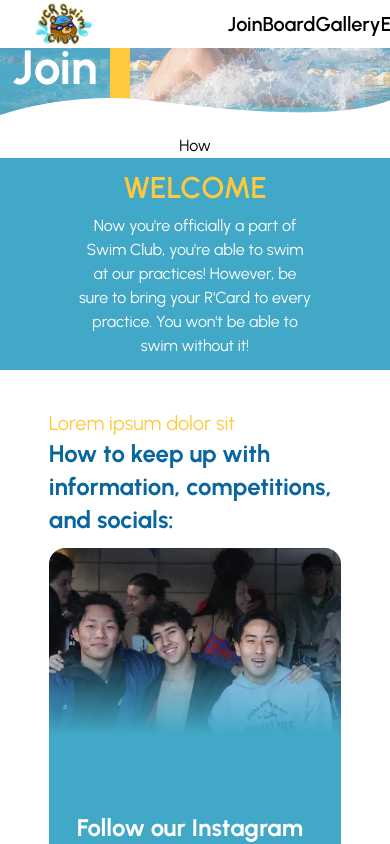
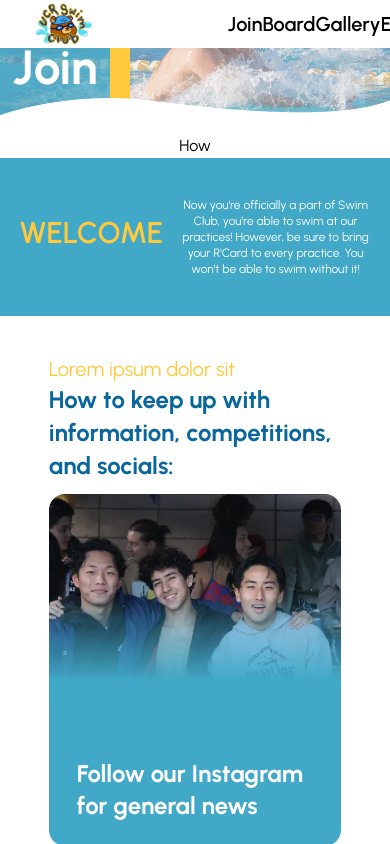
Before and after one commit to acm-ucr/ucr-swim-website, a Next.js app: page /join in a window 390 px wide. Shown: the top 844 px of the page. Built offline with nearby package versions, Linux system fonts and the light colour scheme.

Commit message:
closes #79

```diff
--- a/src/components/join/Welcome.jsx
+++ b/src/components/join/Welcome.jsx
@@ -1,8 +1,10 @@
 const Welcome = () => {
   return (
-    <div className="flex flex-col items-center bg-swim-blue-200 w-screen py-[3%]">
-      <p className="text-swim-yellow text-3xl font-semibold mb-2">WELCOME</p>
-      <p className="text-white w-3/5 text-center">
+    <div className="flex flex-row md:flex-col items-center bg-swim-blue-200 w-screen py-[10%] md:py-[3%] px-[5%] md:px-[0%] gap-x-[5%] md:gap-x-[0%]">
+      <p className="text-swim-yellow text-3xl md:text-3xl font-semibold mb-2">
+        WELCOME
+      </p>
+      <p className="text-white w-3/5 text-center text-xs md:text-base">
         Now you&apos;re officially a part of Swim Club, you&apos;re able to swim
         at our practices! However, be sure to bring your R&apos;Card to every
         practice. You won&apos;t be able to swim without it!
```
